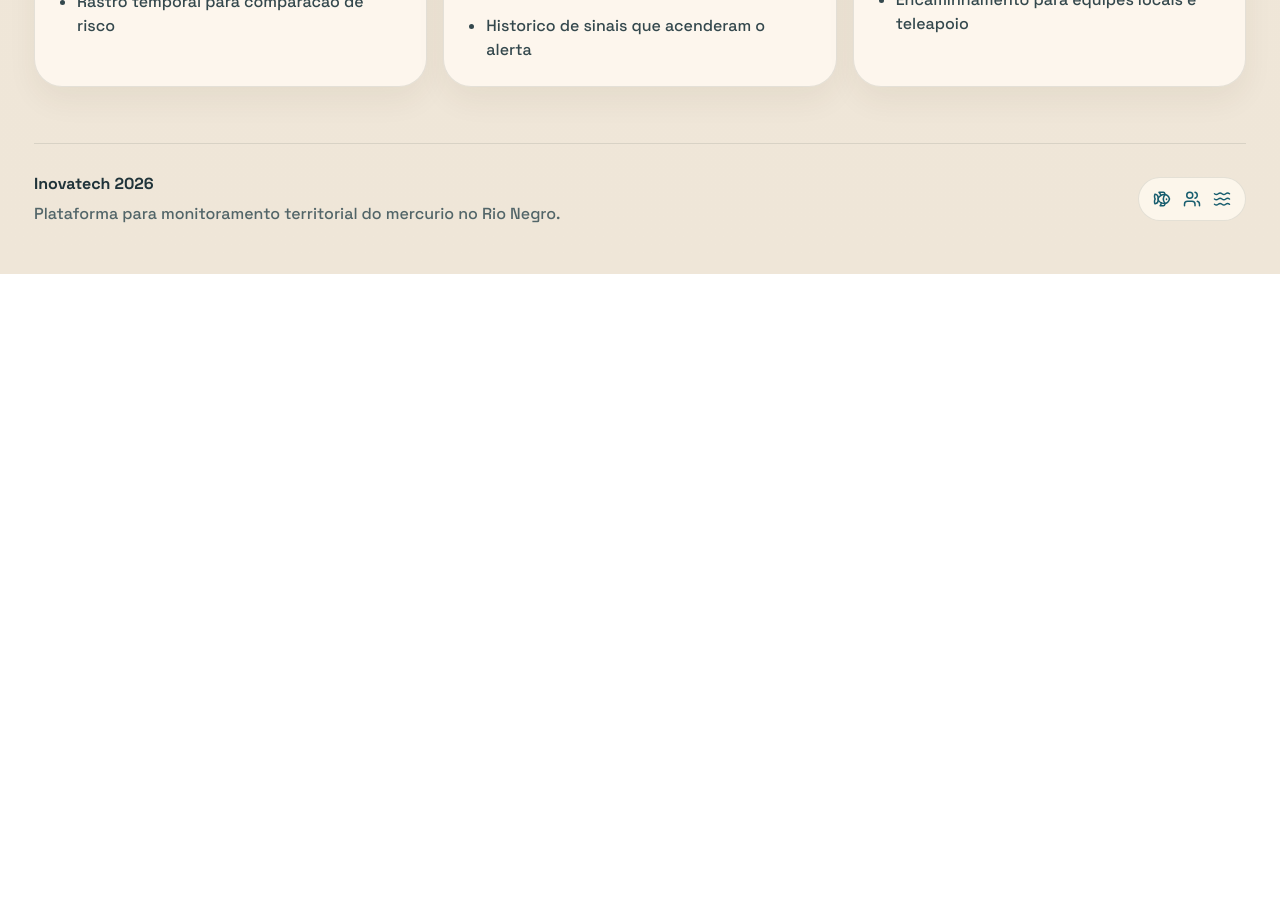
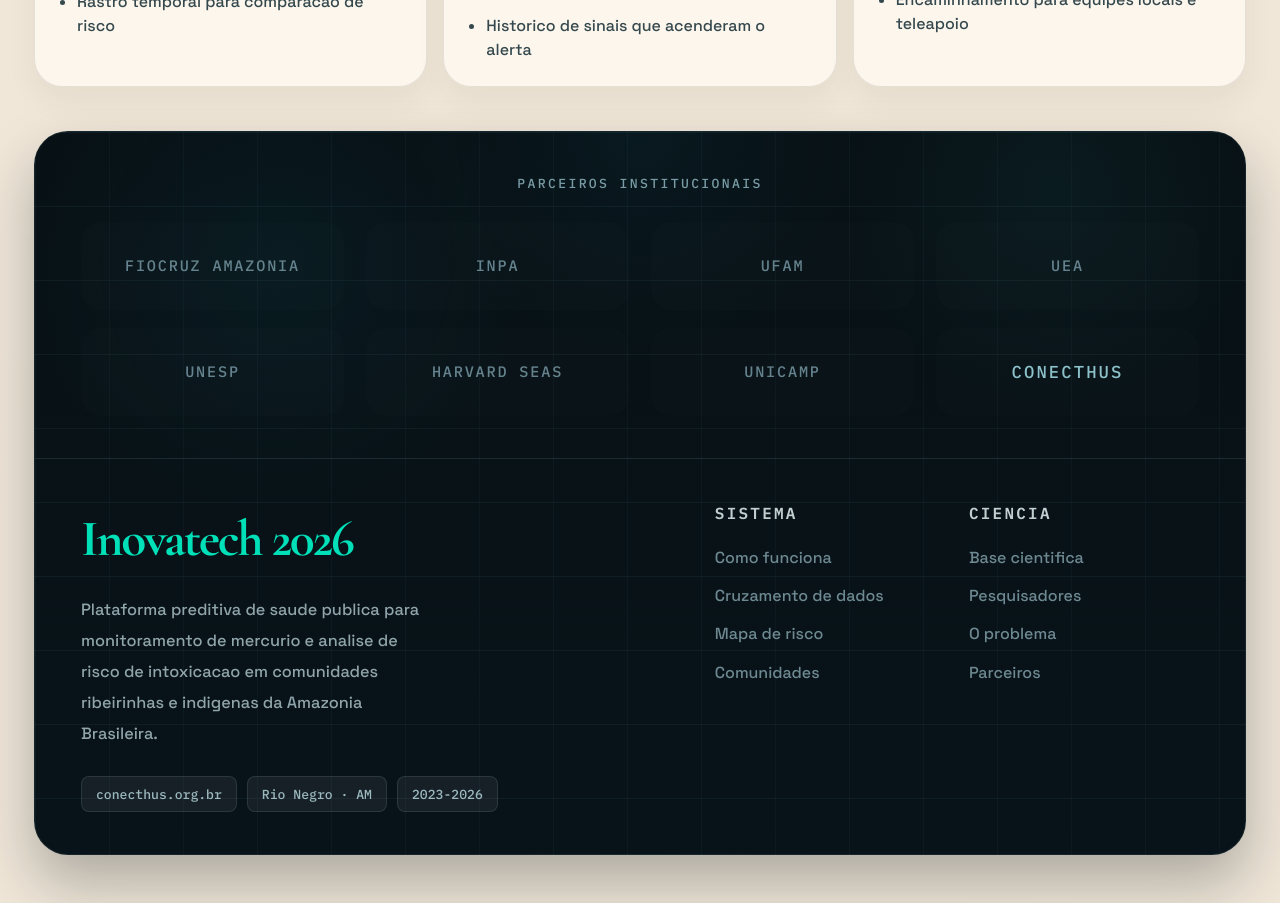
Before and after one commit to mdudocs/inovatech2026, a React (Vite) app: page / in a window 1280 px wide. Shown: the part 7520-8423 px from the top of the page. Before the commit the page ends 7794 px from the top, so only its background shows below. Built offline with nearby package versions, Linux system fonts and the light colour scheme.

Commit message:
add institutional partners footer

```diff
--- a/src/App.css
+++ b/src/App.css
@@ -1015,36 +1015,165 @@
   margin-bottom: 16px;
 }
 
+.institutional-band {
+  position: relative;
+  overflow: hidden;
+  margin-top: 18px;
+  border-radius: 34px;
+  border: 1px solid rgba(132, 171, 182, 0.12);
+  background:
+    linear-gradient(rgba(54, 92, 104, 0.16) 1px, transparent 1px),
+    linear-gradient(90deg, rgba(54, 92, 104, 0.1) 1px, transparent 1px),
+    radial-gradient(circle at top center, rgba(18, 74, 84, 0.16), transparent 24%),
+    linear-gradient(180deg, #071015 0%, #081319 100%);
+  background-size: 100% 74px, 74px 100%, 100% 100%, 100% 100%;
+  box-shadow: 0 28px 56px rgba(7, 16, 21, 0.28);
+}
+
+.institutional-band::before {
+  content: '';
+  position: absolute;
+  inset: 0;
+  background:
+    radial-gradient(circle at 20% 18%, rgba(19, 112, 121, 0.1), transparent 22%),
+    radial-gradient(circle at 84% 8%, rgba(45, 155, 143, 0.08), transparent 18%);
+  pointer-events: none;
+}
+
+.partners-panel,
 .site-footer {
+  position: relative;
+  z-index: 1;
+  padding: 42px clamp(20px, 4vw, 46px);
+}
+
+.partners-panel {
+  border-bottom: 1px solid rgba(132, 171, 182, 0.16);
+}
+
+.partners-kicker {
+  display: block;
+  width: fit-content;
+  margin: 0 auto 28px;
+  color: rgba(137, 174, 184, 0.88);
+  font-family: var(--mono);
+  font-size: 0.82rem;
+  letter-spacing: 0.18em;
+  text-transform: uppercase;
+}
+
+.partners-grid {
+  display: grid;
+  grid-template-columns: repeat(4, minmax(0, 1fr));
+  gap: 18px 22px;
+  align-items: center;
+}
+
+.partner-chip {
   display: flex;
   align-items: center;
-  justify-content: space-between;
-  gap: 20px;
-  margin-top: 56px;
-  padding-top: 28px;
-  border-top: 1px solid var(--line);
+  justify-content: center;
+  min-height: 88px;
+  padding: 14px 18px;
+  border-radius: 20px;
+  color: rgba(110, 141, 152, 0.92);
+  font-family: var(--mono);
+  font-size: 0.95rem;
+  letter-spacing: 0.12em;
+  text-transform: uppercase;
+  text-align: center;
+  border: 1px solid transparent;
+  background: rgba(255, 255, 255, 0.01);
+  transition:
+    color 180ms ease,
+    border-color 180ms ease,
+    background 180ms ease,
+    transform 180ms ease;
 }
 
-.site-footer strong {
-  display: block;
-  margin-bottom: 6px;
-  color: var(--ink);
+.partner-chip:hover {
+  color: rgba(205, 228, 230, 0.88);
+  border-color: rgba(95, 214, 193, 0.16);
+  background: rgba(95, 214, 193, 0.04);
+  transform: translateY(-2px);
 }
 
-.site-footer p {
-  margin: 0;
-  color: var(--muted-strong);
+.partner-chip-highlight {
+  color: rgba(152, 208, 217, 0.92);
+  font-size: 1.08rem;
 }
 
-.footer-badge {
+.site-footer {
+  display: grid;
+  grid-template-columns: minmax(0, 1.1fr) minmax(320px, 0.9fr);
+  gap: 42px;
+}
+
+.footer-brand strong {
+  display: block;
+  margin-bottom: 18px;
+  color: #00e0b8;
+  font-family: var(--display);
+  font-size: clamp(2.4rem, 4vw, 3.5rem);
+  letter-spacing: -0.04em;
+}
+
+.footer-brand p {
+  margin: 0;
+  max-width: 34ch;
+  color: rgba(174, 198, 202, 0.82);
+  font-size: 1.02rem;
+  line-height: 1.9;
+}
+
+.footer-tags {
+  display: flex;
+  flex-wrap: wrap;
+  gap: 10px;
+  margin-top: 26px;
+}
+
+.footer-tags span {
   display: inline-flex;
   align-items: center;
-  gap: 12px;
-  padding: 12px 14px;
-  border-radius: 999px;
-  background: rgba(255, 250, 241, 0.8);
-  border: 1px solid var(--line);
-  color: var(--river);
+  min-height: 36px;
+  padding: 0 14px;
+  border-radius: 8px;
+  background: rgba(255, 255, 255, 0.06);
+  border: 1px solid rgba(162, 194, 201, 0.14);
+  color: rgba(171, 202, 208, 0.9);
+  font-family: var(--mono);
+  font-size: 0.82rem;
+}
+
+.footer-columns {
+  display: grid;
+  grid-template-columns: repeat(2, minmax(0, 1fr));
+  gap: 24px;
+}
+
+.footer-column h3 {
+  margin: 0 0 18px;
+  color: rgba(210, 223, 225, 0.92);
+  font-family: var(--mono);
+  font-size: 1rem;
+  letter-spacing: 0.14em;
+  text-transform: uppercase;
+}
+
+.footer-column ul {
+  margin: 0;
+  padding: 0;
+  list-style: none;
+}
+
+.footer-column li {
+  color: rgba(124, 154, 163, 0.88);
+  line-height: 1.9;
+}
+
+.footer-column li + li {
+  margin-top: 8px;
 }
 
 .signal-card:nth-child(2),
@@ -1093,6 +1222,10 @@
     grid-template-columns: repeat(2, minmax(0, 1fr));
   }
 
+  .partners-grid {
+    grid-template-columns: repeat(3, minmax(0, 1fr));
+  }
+
   .corridor-stop {
     width: min(220px, 26vw);
   }
@@ -1120,6 +1253,12 @@
 
   .board-bottom {
     grid-template-columns: repeat(2, minmax(0, 1fr));
+  }
+
+  .partners-grid,
+  .footer-columns,
+  .site-footer {
+    grid-template-columns: 1fr;
   }
 
   .card-heading,
@@ -1192,12 +1331,12 @@
   }
 
   .board-bottom,
-  .priority-item {
+  .priority-item,
+  .partners-grid {
     grid-template-columns: 1fr;
   }
 
   .site-footer {
-    flex-direction: column;
-    align-items: flex-start;
+    gap: 30px;
   }
 }
--- a/src/App.tsx
+++ b/src/App.tsx
@@ -5,7 +5,6 @@
   ArrowRight,
   BellRing,
   BookOpen,
-  Fish,
   FlaskConical,
   MapPinned,
   Radar,
@@ -322,6 +321,28 @@
       'Acompanhamento de biomarcadores humanos',
       'Encaminhamento para equipes locais e teleapoio',
     ],
+  },
+]
+
+const institutionalPartners = [
+  'FIOCRUZ AMAZONIA',
+  'INPA',
+  'UFAM',
+  'UEA',
+  'UNESP',
+  'HARVARD SEAS',
+  'UNICAMP',
+  'CONECTHUS',
+]
+
+const footerColumns = [
+  {
+    title: 'Sistema',
+    links: ['Como funciona', 'Cruzamento de dados', 'Mapa de risco', 'Comunidades'],
+  },
+  {
+    title: 'Ciencia',
+    links: ['Base cientifica', 'Pesquisadores', 'O problema', 'Parceiros'],
   },
 ]
 
@@ -727,21 +748,55 @@
             })}
           </div>
         </section>
-      </main>
+
+        <section className="institutional-band" id="parceiros">
+          <div className="partners-panel">
+            <span className="partners-kicker">Parceiros institucionais</span>
+            <div className="partners-grid">
+              {institutionalPartners.map((partner) => (
+                <article
+                  key={partner}
+                  className={`partner-chip ${
+                    partner === 'CONECTHUS' ? 'partner-chip-highlight' : ''
+                  }`}
+                >
+                  {partner}
+                </article>
+              ))}
+            </div>
+          </div>
 
           <footer className="site-footer">
-        <div>
+            <div className="footer-brand">
               <strong>Inovatech 2026</strong>
               <p>
-            Plataforma para monitoramento territorial do mercurio no Rio Negro.
+                Plataforma preditiva de saude publica para monitoramento de
+                mercurio e analise de risco de intoxicacao em comunidades
+                ribeirinhas e indigenas da Amazonia Brasileira.
               </p>
+
+              <div className="footer-tags">
+                <span>conecthus.org.br</span>
+                <span>Rio Negro · AM</span>
+                <span>2023-2026</span>
               </div>
-        <div className="footer-badge" aria-hidden="true">
-          <Fish size={18} />
-          <Users size={18} />
-          <Waves size={18} />
+            </div>
+
+            <div className="footer-columns">
+              {footerColumns.map((column) => (
+                <div key={column.title} className="footer-column">
+                  <h3>{column.title}</h3>
+                  <ul>
+                    {column.links.map((link) => (
+                      <li key={link}>{link}</li>
+                    ))}
+                  </ul>
+                </div>
+              ))}
             </div>
           </footer>
+        </section>
+      </main>
     </div>
   )
 }
```
Lines whose indentation alone changed are shown as unchanged.
